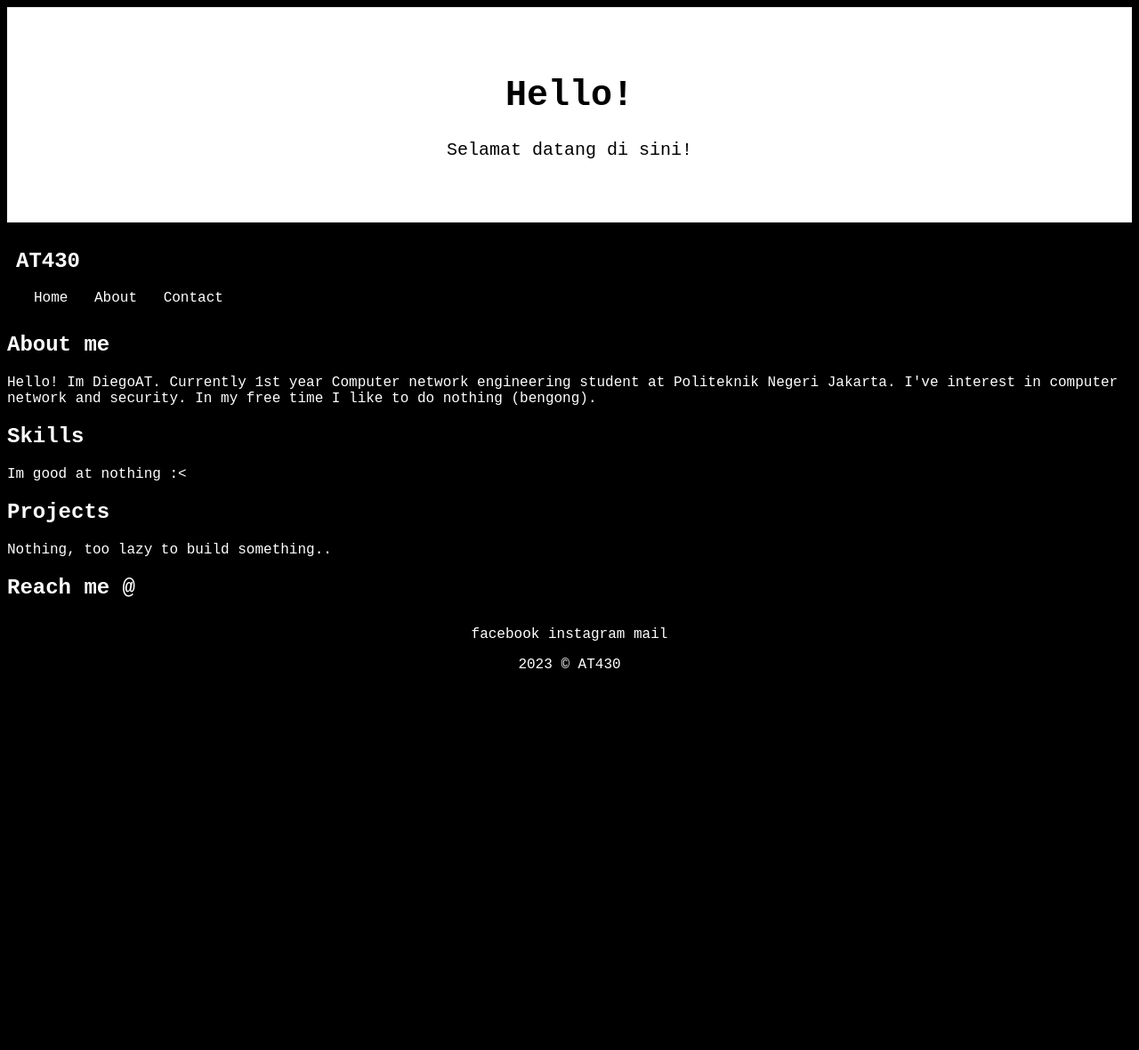
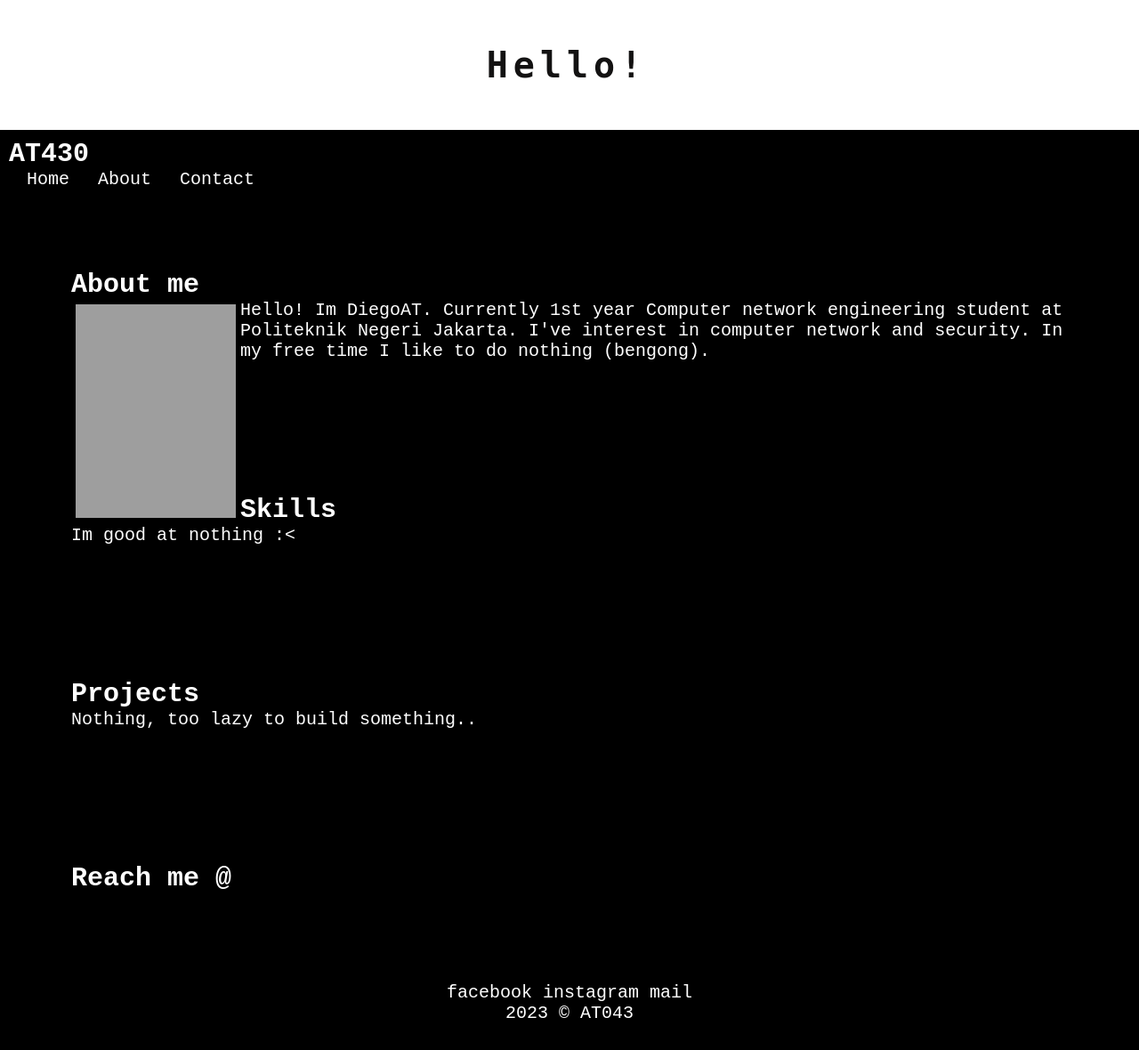
Before and after one commit to AT043/at043.github.io, a PHP site: page / in a window 1280 px wide. Shown: the whole page at 89% size. Before the commit the page ends 751 px from the top, so only its background shows below. Run offline with PHP 8.4, Linux system fonts and the light colour scheme; grey boxes are pictures that could not be loaded.

Commit message:
change-a-change

```diff
--- a/index.html
+++ b/index.html
@@ -11,8 +11,9 @@
 <body>
     <header>
             <div class="jumbotron">
-                <h1>Hello!</h1>
-                <p>Selamat datang di sini!</p>
+                <div class="typing-effect">
+                    <h1>Hello!</h1>
+                </div>
             </div>
             <nav>
                 <div class="nav-title">
@@ -32,12 +33,13 @@
             <h2>
                 About me
             </h2>
+            <div >
+                <img src="https://static.zerochan.net/Asanagi.Umi.full.3716665.jpg" alt="" class="float-left" width="180px" height="240px">
+            </div>
             <p>
                 Hello! Im DiegoAT. Currently 1st year Computer network engineering student at Politeknik Negeri Jakarta. I've interest in computer network and security. In my free time I like to do nothing (bengong).
             </p>
-            <aside class="float-right">
-                    <!-- <img src="https://static.zerochan.net/Asanagi.Umi.full.3716665.jpg" alt="" class="float-left"> -->
-            </aside>
+
         </section>
         <section>
             <h2>
@@ -59,6 +61,9 @@
             <h2>Reach me @</h2>
 
         </section>
+        <aside class="float-right">
+
+        </aside>
     </main>
     <footer>
         <a href="#">facebook</a>
@@ -66,7 +71,7 @@
         <a href="mailto:daffa.assyam.thariq.an21@mhsw.pnj.ac.id">mail</a>
         <p>
             2023 &#169;
-            <a href="http://at79o.rf.gd">AT430</a>
+            <a href="http://at79o.rf.gd">AT043</a>
         </p>
     </footer>
 </body>
--- a/style.css
+++ b/style.css
@@ -1,20 +1,48 @@
-html {
+* {
+    margin: auto 0;
     scroll-behavior: smooth;
 }
 body {
     background: #000;
     font-family: 'Courier New', Courier, monospace;
+    font-size: 20px;
     color: white;
 }
 
 .jumbotron {
     padding: 50px;
     background-color: white;
-    text-align: center;
     font-size: 20px;
     color: black;
+    display: flex;
+    justify-content: center;
 
 }
+
+.typing-effect h1{
+    color: #131212;
+    font-family: monospace;
+    overflow: hidden; /* Ensures the content is not revealed until the animation */
+    border-right: .15em solid rgb(34, 33, 33); /* The typwriter cursor */
+    white-space: nowrap; /* Keeps the content on a single line */
+    margin: 0 auto; /* Gives that scrolling effect as the typing happens */
+    letter-spacing: .15em; /* Adjust as needed */
+    animation:
+      typing 2.5s steps(10, end),
+      blink-caret .5s step-end infinite;
+  }
+
+  /* The typing effect */
+  @keyframes typing {
+    from { width: 0 }
+    to { width: 100% }
+  }
+
+  /* The typewriter cursor effect */
+  @keyframes blink-caret {
+    from, to { border-color: transparent }
+    50% { border-color: rgb(58, 57, 56) }
+  }
 
 nav {
     padding: 10px;
@@ -28,9 +56,20 @@ nav a {
     margin-right: 20px;
 }
 
+img {
+    float: left;
+    margin: 5px;
+}
+
+section {
+    padding: 70px;
+    margin: 10px;
+}
+
 footer {
     text-align: center;
-    padding: 10px;
+    padding: 20px;
+    margin: 10px;
 }
 
 footer a {
```
